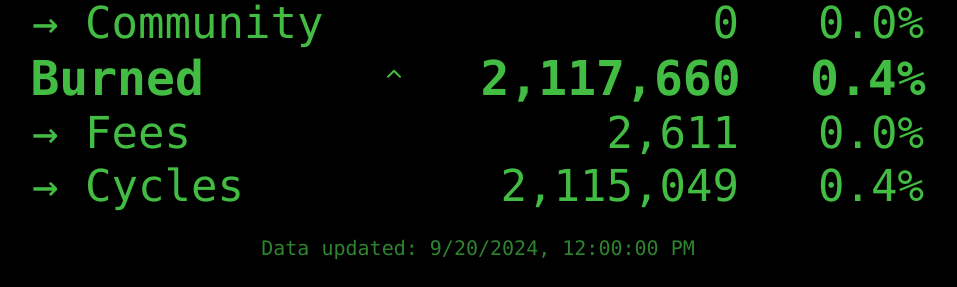
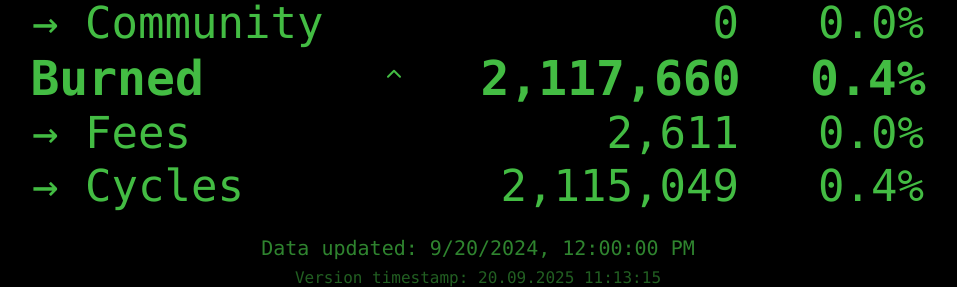
Before and after one commit to Ajki-GH/pages, a website built with Vite: page icp.supply/index.html in a window 1280 px wide. Shown: the part 799-1086 px from the top of the page, without its empty margins (162-1119 px from the left). Before the commit the page ends 1059 px from the top, so only its background shows below. Built offline with nearby package versions, Linux system fonts and the light colour scheme.

Commit message:
Add version timestamp to footer: 20.09.2025 11:13:15

```diff
--- a/icp.supply/index.html
+++ b/icp.supply/index.html
@@ -39,6 +39,9 @@
                 <div id="lastUpdated" class="text-center opacity-70">
                     <!-- Timestamp will be updated here -->
                 </div>
+                <div id="versionTimestamp" class="text-center opacity-70" style="margin-top: 0.5rem;">
+                    Version timestamp: 20.09.2025 11:13:15
+                </div>
             </footer>
         </div>
     </div>
--- a/icp.supply/src/styles.css
+++ b/icp.supply/src/styles.css
@@ -168,6 +168,12 @@ table {
   flex-shrink: 0;
 }
 
+#versionTimestamp {
+  font-size: clamp(0.75rem, 2vw, 1rem);
+  flex-shrink: 0;
+  opacity: 0.5;
+}
+
 /* Loading and error states */
 .loading-state,
 .error-state {
```
